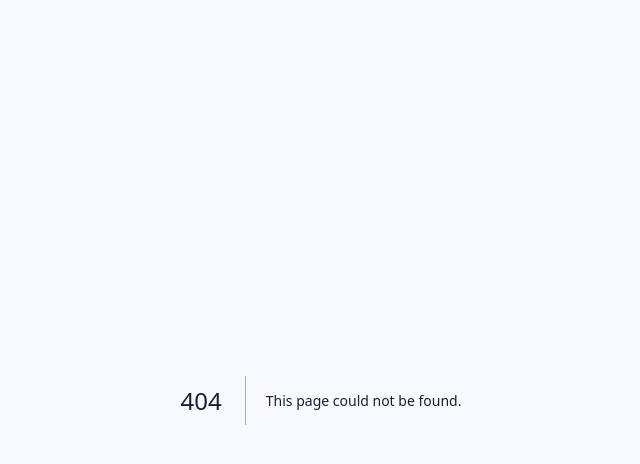
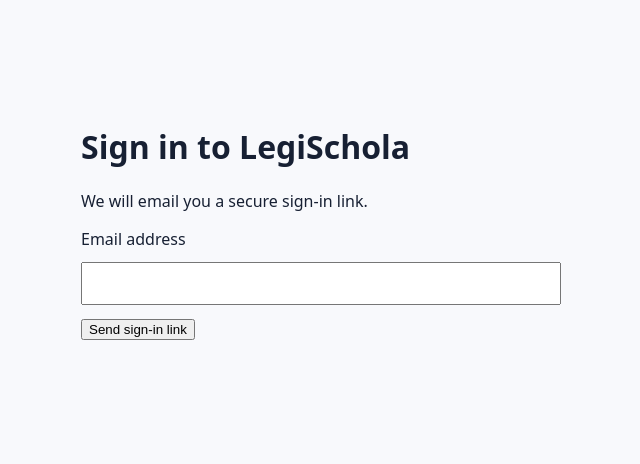
Before and after one commit to XyLyX/legischola, a Next.js app: page /login in a window 1280 px wide. Before the commit this address had no page. Shown: the top 464 px of the page, without its empty margins (319-959 px from the left). Built offline with nearby package versions, Linux system fonts and the light colour scheme; no server answers.

Commit message:
Add authenticated student application: app/login/page.tsx

```diff
--- /dev/null
+++ b/app/login/page.tsx
@@ -0,0 +1,9 @@
+"use client";
+import { useState } from "react";
+import { supabase } from "../../lib/supabase";
+export default function Login(){
+ const [email,setEmail]=useState("");const [message,setMessage]=useState("");const [loading,setLoading]=useState(false);
+ async function signIn(e:React.FormEvent){e.preventDefault();if(!supabase){setMessage("Authentication is not configured yet.");return;}
+ setLoading(true);const {error}=await supabase.auth.signInWithOtp({email,options:{emailRedirectTo:window.location.origin+"/onboarding"}});setMessage(error?.message??"Check your inbox for a secure sign-in link.");setLoading(false);}
+ return <main style={{maxWidth:480,margin:"80px auto",padding:24}}><h1>Sign in to LegiSchola</h1><p>We will email you a secure sign-in link.</p><form onSubmit={signIn}><label>Email address<input type="email" required value={email} onChange={e=>setEmail(e.target.value)} style={{display:"block",width:"100%",padding:12,margin:"12px 0",boxSizing:"border-box"}} /></label><button disabled={loading} type="submit">{loading?"Sending…":"Send sign-in link"}</button></form><p role="status">{message}</p></main>
+}
```
